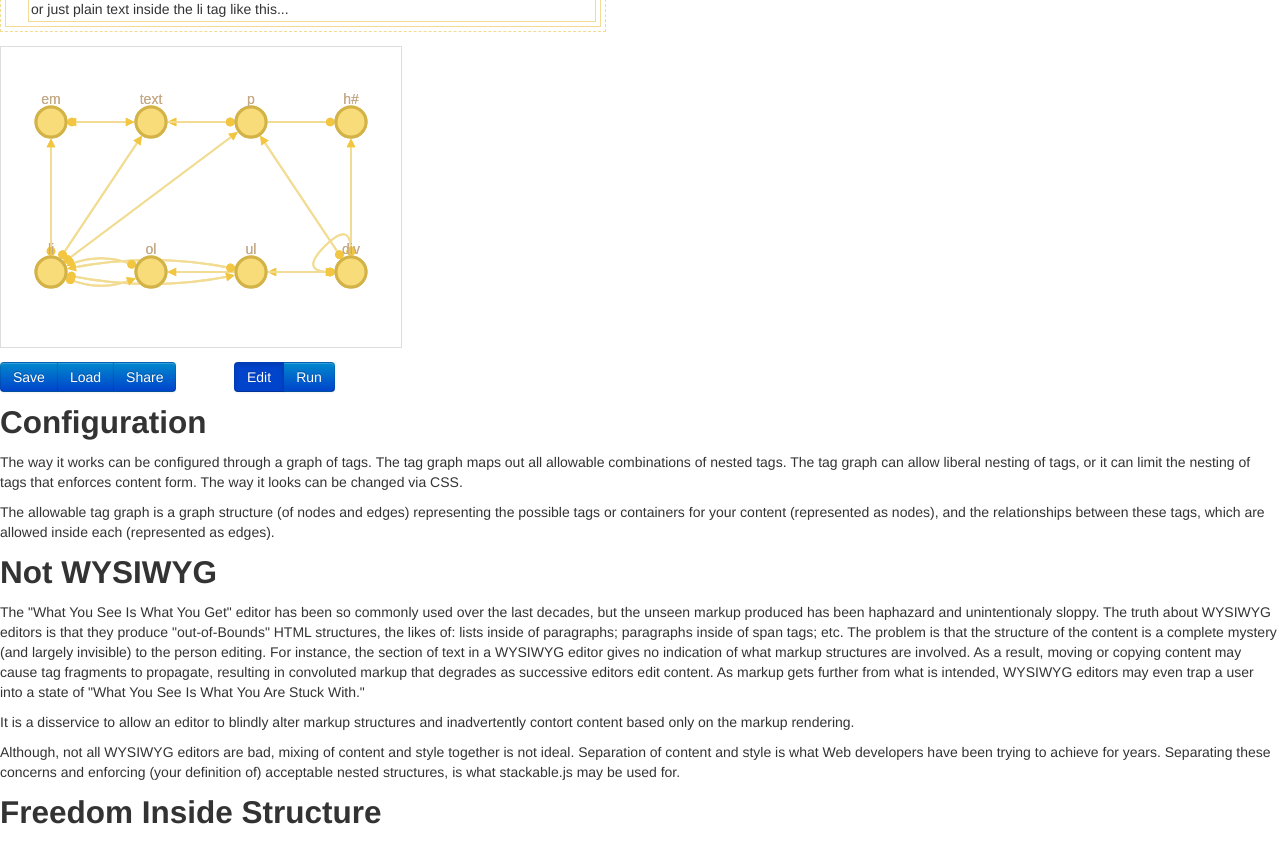
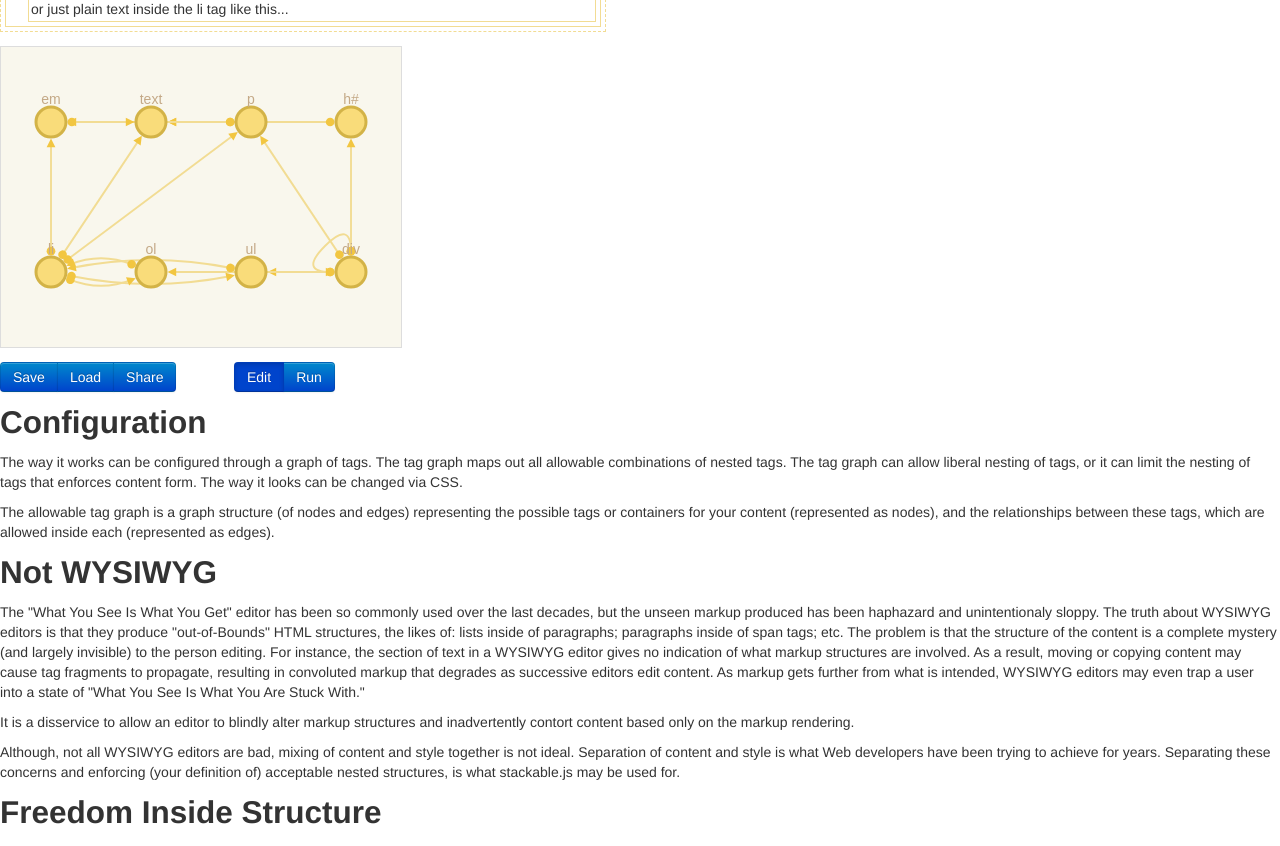
Before and after one commit to nmorse/stackable.info, a plain HTML site: page index.html in a window 1280 px wide. Shown: the part 994-1840 px from the top of the page. Drawn offline with Linux system fonts and the light colour scheme; files that its build step writes are made by us from their sources.

Commit message:
Tufteish coloring again

```diff
--- a/css/stackable.css
+++ b/css/stackable.css
@@ -1,6 +1,7 @@
 #graph_vis {
     height: 300px;
     width: 400px;
+    background-color: #f9f7ed;
     border: 1px solid #ddd;
     margin: 1em 0;
 }
```
